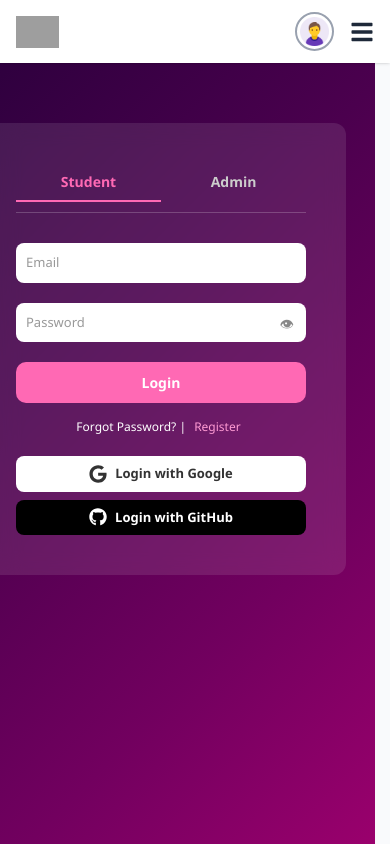
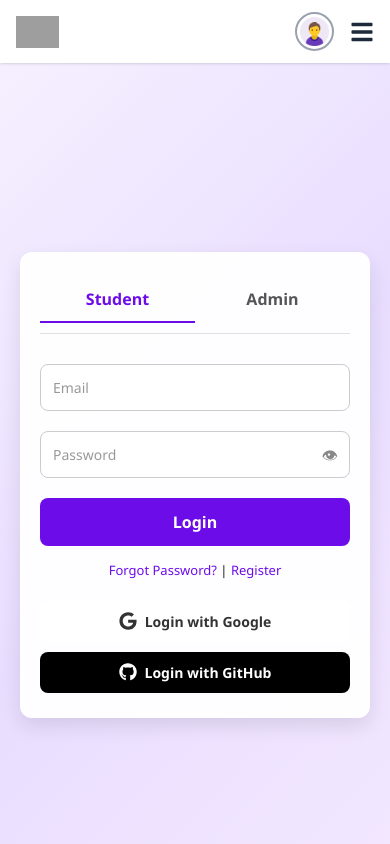
Before and after one commit to BucketStudy-EduTech/bucketstudy-frontend, a React (Vite) app: page /login in a window 390 px wide. Built offline with nearby package versions, Linux system fonts and the light colour scheme; grey boxes are pictures that could not be loaded; a web font is replaced by a local one.

Commit message:
changed login ,signup form

```diff
--- a/src/Pages/Challange/challenge/Challenge.css
+++ b/src/Pages/Challange/challenge/Challenge.css
@@ -1,66 +1,54 @@
-
 
 .first {
-
-background: linear-gradient(
-  to bottom,
-  #8e2de2 0%,
-  #827f88 50%,
-  #ffffff 100%
-);
-
-
-
+  height: 6cm;
+  display: flex;
+  flex-direction: column;
   justify-content: center;
   align-items: center;
-  box-sizing: border-box;
-  /* margin-left: -4cm;
-  margin-top: -1cm; */
-  height: 6cm;
-  align-items: center;
+
+  /* Softer gradient */
+  /* background: linear-gradient(135deg, #f3e8ff, #ffe4e6, #fff5f5); */
+  background: linear-gradient(135deg, #fbc2eb, #a6c1ee);
+  text-align: center;
+  padding: 20px;
 }
 
+/* Main heading */
+.main-title {
+  font-size: 3.5rem;
+  font-weight: 800;
+  background: linear-gradient(to right, #7e22ce, #ec4899, #ef4444);
+  -webkit-background-clip: text;
+  -webkit-text-fill-color: transparent;
+  margin: 0;
+}
 
-
-
-
-
+/* Subtitle */
+.subtitle {
+  font-size: 1.5rem;
+  font-style: italic;
+  font-weight: 600;
+  background: linear-gradient(to right, #facc15, #f59e0b, #ea580c);
+  -webkit-background-clip: text;
+  -webkit-text-fill-color: transparent;
+  margin-top: 8px;
+}
 
 /* 🌐 Mobile Responsive */
-@media screen and (max-width: 448px) {
-  .first {
-    /* padding: 40px 15px; */
-
-    align-items: center;
-    margin-left: 0cm;
-    margin-right: 10cm;
+@media screen and (max-width: 900px) {
+  .main-title {
+    font-size: 2.2rem;
   }
-
-  .first h1 {
-    /* margin-top: 1cm; */
-    font-size: 2rem;
-    text-align: center;
-    margin-right: 3cm;
-  }
-
-  .first h5 {
-    font-size: 1rem;
-    text-align: center;
-    /* margin-right: 2cm; */
+  .subtitle {
+    font-size: 1.2rem;
   }
 }
 
-@media screen and (max-width: 900px) {
-    .first{
-        width: 100%;
-        overflow: hidden;
-    }
-  .first h1 {
-    font-size: 1.7rem;
-
+@media screen and (max-width: 448px) {
+  .main-title {
+    font-size: 1.8rem;
   }
-
-  .first h5 {
-    font-size: 0.95rem;
+  .subtitle {
+    font-size: 1rem;
   }
 }
--- a/src/Pages/Challange/challenge/Challenge.jsx
+++ b/src/Pages/Challange/challenge/Challenge.jsx
@@ -1,15 +1,15 @@
-import React from 'react'
+
+
+import React from 'react';
 import './Challenge.css';
 
 function Challenge() {
   return (
-    <div className=''>
-      <div className='first font-extrabold text-center pt-8'>
-        <h1 className='text-6xl font-extrabold text-transparent bg-clip-text bg-gradient-to-r from-purple-500 via-pink-300 to-red-700 border-3'>Challenges</h1>
-        <h5 className='italic text-3xl font-bold text-transparent bg-clip-text bg-gradient-to-r  mt-1 from-yellow-400 via-amber-500 to-orange-700"'>Test Your Skills</h5>
-      </div>
+    <div className='first'>
+      <h1 className='main-title'>Challenges</h1>
+      <h5 className='subtitle'>Test Your Skills</h5>
     </div>
-  )
+  );
 }
 
-export default Challenge
+export default Challenge;
--- a/src/Pages/LoginSignup/ForgetPass/forgetpass.css
+++ b/src/Pages/LoginSignup/ForgetPass/forgetpass.css
@@ -1,24 +1,44 @@
- /* Background Gradient inspired by Bucketstudy */
+
+
+html, body {
+  margin: 0;
+  padding: 0;
+  height: 100%;
+  background: linear-gradient(135deg, #f5f0ff, #e9ddff, #f3e8ff); /* pastel background */
+}
+
 .forgot-container {
+  min-height: 100vh;
+  width: 100vw;
+  display: flex;
+  justify-content: center;
+  align-items: center;
+  background: linear-gradient(135deg, #f5f0ff, #e9ddff, #f3e8ff);
+  font-family: 'Segoe UI', sans-serif;
+  padding: 20px;
+}
+
+
+/* Background Gradient matching login/signup */
+/* .forgot-container {
   min-height: 100vh;
   display: flex;
   justify-content: center;
   align-items: center;
-  background: linear-gradient(135deg, #2e003e, #4b004e, #72005f, #a1006f);
+  background: linear-gradient(135deg, #f5f0ff, #e9ddff, #f3e8ff);
   font-family: 'Segoe UI', sans-serif;
   padding: 20px;
-}
+} */
 
-/* Glassmorphism + Entry Animation */
+/* White card style with animation */
 .forgot-box {
-  background: rgba(255, 255, 255, 0.08);
-  backdrop-filter: blur(10px);
+  background: #ffffff;
+  border-radius: 16px;
   padding: 40px;
-  border-radius: 20px;
-  box-shadow: 0 8px 24px rgba(0, 0, 0, 0.4);
+  box-shadow: 0 8px 20px rgba(0, 0, 0, 0.1);
   width: 100%;
   max-width: 400px;
-  color: white;
+  color: #000;
   animation: slideFadeIn 0.8s ease-out;
 }
 
@@ -37,13 +57,15 @@
 .forgot-box h2 {
   margin-bottom: 10px;
   font-size: 26px;
-  color: #fff;
+  color: #6C0CE9; /* brand purple */
+  text-align: center;
 }
 
 .forgot-box p {
   font-size: 14px;
-  color: #ddd;
+  color: #555;
   margin-bottom: 20px;
+  text-align: center;
 }
 
 /* Input styles */
@@ -51,8 +73,8 @@
   width: 100%;
   padding: 12px;
   margin-bottom: 20px;
-  border-radius: 10px;
-  border: none;
+  border-radius: 12px;
+  border: 1px solid #ccc;
   font-size: 14px;
   background-color: #fff;
   color: #333;
@@ -60,16 +82,17 @@
 
 .forgot-box input:focus {
   outline: none;
-  box-shadow: 0 0 0 2px #ff69b4;
+  border-color: #6C0CE9;
+  box-shadow: 0 0 0 2px #A37BFF;
 }
 
 /* Button styles */
 .forgot-box button {
   width: 100%;
-  background-color: #ff69b4;
+  background-color: #6C0CE9; /* brand purple */
   border: none;
   padding: 12px;
-  border-radius: 10px;
+  border-radius: 12px;
   font-size: 16px;
   font-weight: bold;
   color: white;
@@ -78,7 +101,7 @@
 }
 
 .forgot-box button:hover {
-  background-color: #ff85c1;
+  background-color: #A37BFF;
 }
 
 /* Back to login link */
@@ -86,7 +109,7 @@
   display: block;
   margin-top: 15px;
   text-align: center;
-  color: #ff9bd4;
+  color: #6C0CE9;
   font-size: 13px;
   text-decoration: none;
   transition: 0.2s;
@@ -94,4 +117,24 @@
 
 .back-link:hover {
   text-decoration: underline;
+  color: #A37BFF;
 }
+
+/* Mobile responsive */
+@media (max-width: 600px) {
+  .forgot-box {
+    padding: 25px 20px;
+    border-radius: 12px;
+    box-shadow: none;
+  }
+
+  .forgot-box h2 {
+    font-size: 22px;
+  }
+
+  .forgot-box input,
+  .forgot-box button {
+    font-size: 14px;
+    padding: 10px;
+  }
+}
--- a/src/Pages/LoginSignup/Login/Login.css
+++ b/src/Pages/LoginSignup/Login/Login.css
@@ -3,51 +3,50 @@ html, body {
   padding: 0;
   height: 100%;
   width: 100%;
-    overflow-x: hidden; /* prevent horizontal scroll if any */
-
+  overflow-x: hidden;
+  font-family: 'Segoe UI', sans-serif;
 }
 
-
+/* Page background */
 .login-page {
   height: 100vh;
-  width: 100vw; /* Full width of the viewport */
-  background: linear-gradient(135deg, #2e003e, #4b004e, #72005f, #a1006f);
+  width: 100vw;
+  background: linear-gradient(135deg, #f5f0ff, #e9ddff, #f3e8ff);
+
+  /* background: #ffffff;  */
+  /* clean white background */
   display: flex;
   justify-content: center;
   align-items: center;
-  font-family: 'Segoe UI', sans-serif;
   padding: 20px;
-  margin: 0;
-  overflow: hidden;
-  /* margin-left: -4.5cm; */
 }
 
+/* Card styling */
 .login-card {
-  background: rgba(255, 255, 255, 0.1);
-  backdrop-filter: blur(10px);
+  background: rgba(255, 255, 255, 0.95);
+  border-radius: 16px;
   padding: 40px;
-  border-radius: 20px;
+  max-width: 400px;
   width: 100%;
-  max-width: 400px;
-  box-shadow: 0 8px 24px rgba(0, 0, 0, 0.3);
-  color: #fff;
+  box-shadow: 0 8px 20px rgba(0, 0, 0, 0.1);
+  animation: slideFadeIn 0.8s ease-out;
 }
 
+/* Tabs */
 .login-tabs {
   display: flex;
   justify-content: space-between;
   margin-bottom: 30px;
-  border-bottom: 1px solid rgba(255, 255, 255, 0.2);
+  border-bottom: 1px solid #e0e0e0;
   padding-bottom: 10px;
 }
-
 
 .login-tabs button {
   flex: 1;
   background: transparent;
   border: none;
   border-bottom: 2px solid transparent;
-  color: #ccc;
+  color: #555;
   font-size: 16px;
   font-weight: bold;
   padding: 10px;
@@ -56,16 +55,16 @@ html, body {
 }
 
 .login-tabs button.active {
-  border-color: #ff69b4;
-  color: #ff69b4;
+  border-color: #6C0CE9; /* brand purple */
+  color: #6C0CE9;
 }
 
-
+/* Inputs */
 form input {
   width: 100%;
   padding: 12px;
   border-radius: 8px;
-  border: none;
+  border: 1px solid #ccc;
   margin-bottom: 20px;
   font-size: 14px;
   background: #fff;
@@ -74,9 +73,11 @@ form input {
 
 form input:focus {
   outline: none;
-  box-shadow: 0 0 0 2px #ff69b4;
+  border-color: #6C0CE9;
+  box-shadow: 0 0 0 2px #A37BFF;
 }
 
+/* Password wrapper */
 .password-wrapper {
   position: relative;
 }
@@ -89,12 +90,13 @@ form input:focus {
   color: #888;
 }
 
+/* Login button */
 .login-button {
   width: 100%;
-  background-color: #ff69b4;
+  background-color: #6C0CE9;
   border: none;
   padding: 12px;
-  border-radius: 10px;
+  border-radius: 8px;
   font-size: 16px;
   font-weight: bold;
   color: white;
@@ -103,26 +105,30 @@ form input:focus {
 }
 
 .login-button:hover {
-  background-color: #ff85c1;
+  background-color: #A37BFF;
 }
 
+/* Links */
 .login-links {
   margin-top: 15px;
   text-align: center;
   font-size: 13px;
 }
 
-.login-links a {
-  color: #ff9bd4;
+.login-links a,
+.login-links span {
+  color: #6C0CE9;
   text-decoration: none;
-  margin: 0 5px;
+  cursor: pointer;
 }
 
-.login-links a:hover {
+.login-links a:hover,
+.login-links span:hover {
+  color: #A37BFF;
   text-decoration: underline;
 }
 
-
+/* Social login */
 .social-login {
   margin-top: 20px;
   display: flex;
@@ -140,13 +146,14 @@ form input:focus {
   font-weight: bold;
   font-size: 14px;
   cursor: pointer;
+  border: none;
   transition: transform 0.2s;
-  border: none;
 }
 
 .google-login {
   background-color: #fff;
   color: #333;
+  border: 1px solid #ddd;
 }
 
 .github-login {
@@ -159,10 +166,7 @@ form input:focus {
   transform: scale(1.03);
 }
 
-
-
-
-
+/* Modal overlay */
 .blurred {
   filter: blur(4px);
   pointer-events: none;
@@ -197,10 +201,7 @@ form input:focus {
   cursor: pointer;
 }
 
-
-
-
-/* Add animation to login card */
+/* Animation */
 @keyframes slideFadeIn {
   0% {
     opacity: 0;
@@ -212,67 +213,10 @@ form input:focus {
   }
 }
 
-.login-card {
-  /* keep your existing styles... */
-  animation: slideFadeIn 0.8s ease-out;
-}
-
-
-
+/* Responsive */
 @media (max-width: 400px) {
-  .login-page {
-    margin-left: 0; /* remove the left margin */
-    padding: 10px;
-    align-items: flex-start;
-    padding-top: 60px;
-    width: 100wh;
-    margin-left: -0.4cm;
-
-  }
-
   .login-card {
-    max-width: 100%;
-    /* padding: 25px 20px; */
+    padding: 25px 20px;
     border-radius: 12px;
-    box-shadow: none;
-    margin-left: -1cm;
-    padding-left: -5px;
-  }
-
-  .login-tabs button {
-    font-size: 14px;
-    padding: 8px;
-  }
-
-  form input {
-    font-size: 13px;
-    padding: 10px;
-  }
-
-  .toggle-password {
-    top: 10px;
-    font-size: 14px;
-  }
-
-  .login-button {
-    font-size: 14px;
-    padding: 10px;
-  }
-
-  .login-links {
-    font-size: 12px;
-  }
-
-  .social-login {
-    gap: 8px;
-  }
-
-  .social-login button {
-    font-size: 13px;
-    padding: 8px;
-  }
-
-  .close-modal {
-    font-size: 18px;
   }
 }
```
Also changed, not shown: src/Pages/LoginSignup/Signup/Signup.css (+38 -31 lines), 1 other file (tests, documents, lock files or other folders).
